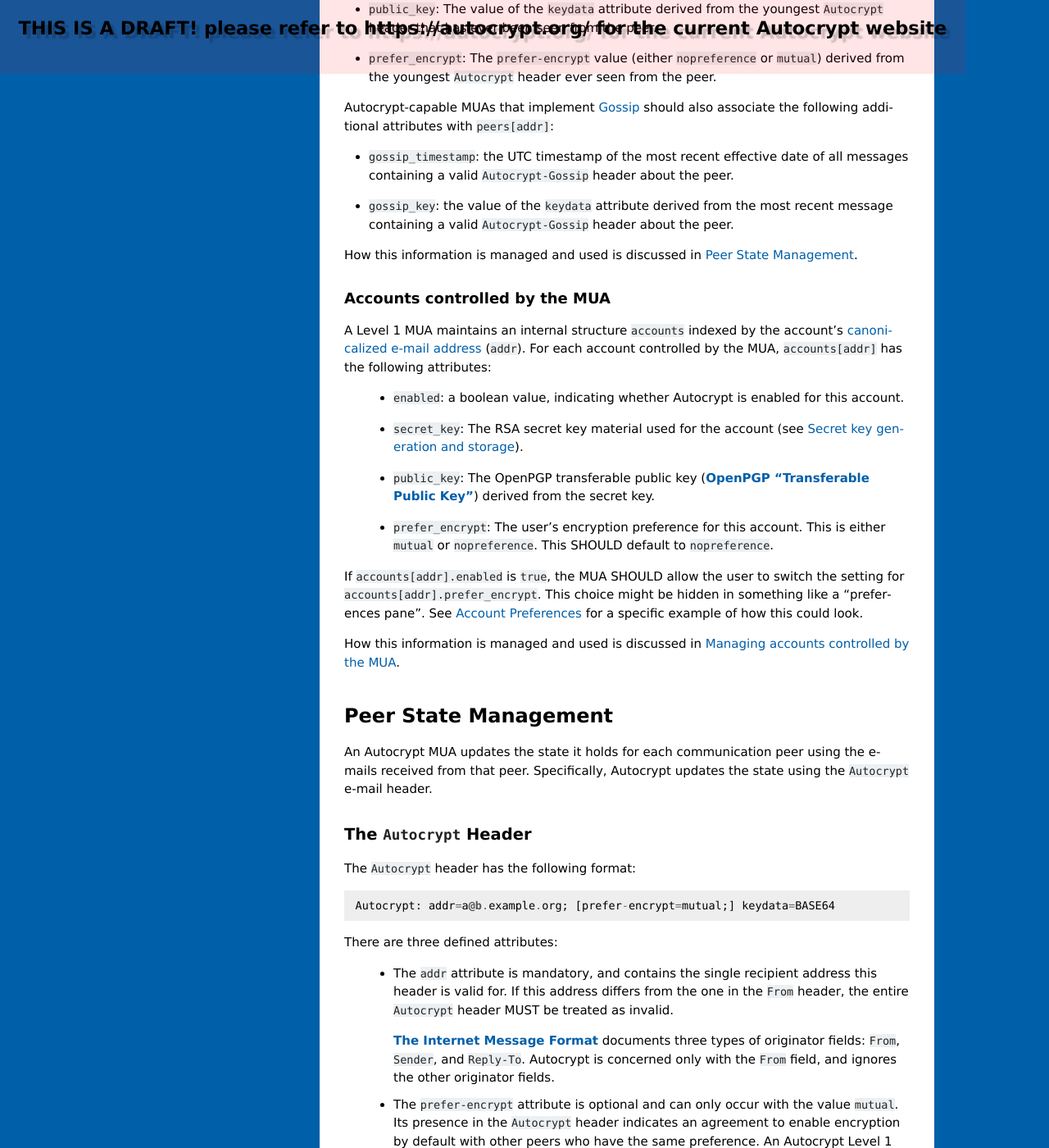
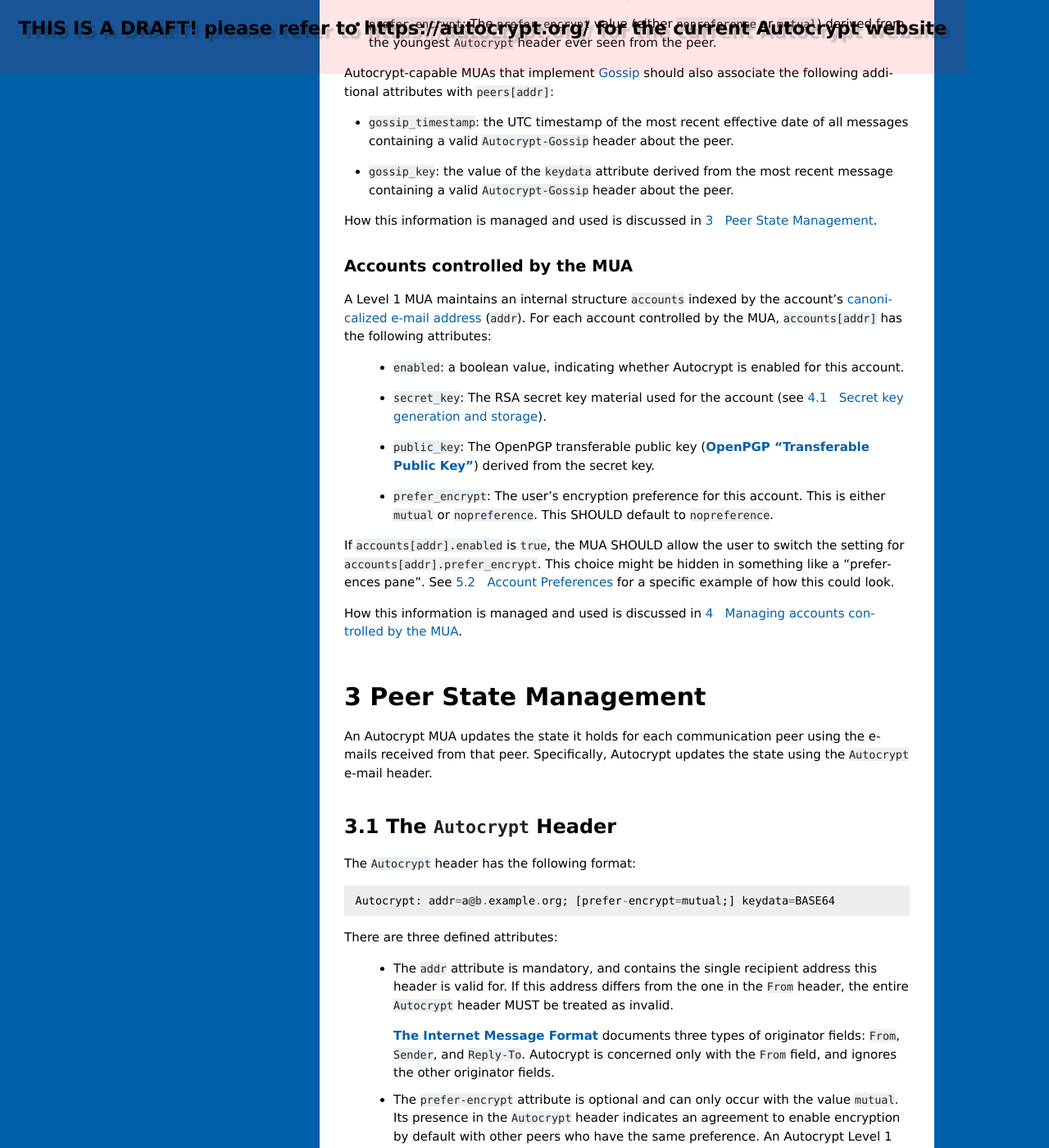
Before and after one commit to autocrypt/autocrypt, a Sphinx documentation site: the page built from doc/level1.rst, in a window 1280 px wide and 1400 px high, scrolled down 4574 px. Shown: the whole window at 82% size. Built offline with Sphinx 7.4.7, drawn with Linux system fonts in a browser that asks for light colours; some of the changed text lies outside the part shown.

Commit message:
WIP: add section numbering
Attempt to address #345

This doesn't work yet:

 * latex numbering is now duplicated (sections are double-numbered

 * latex section 1 isn't named (it skips straight to 1.1)

 * html title doesn't show up on the page.

i don't see how to do this safely/sanely yet, so i'm stashing it for
now.

```diff
--- a/doc/level1.rst
+++ b/doc/level1.rst
@@ -3,8 +3,7 @@
    \pagestyle{plain}
    \cfoot{Autocrypt Specification \autocryptrelease}
 
-Autocrypt Level 1: Enabling encryption, avoiding annoyances
-===========================================================
+.. title:: Autocrypt Level 1: Enabling encryption, avoiding annoyances
 
 Autocrypt aims to incrementally and carefully replace cleartext e-mail
 with end-to-end encrypted e-mail. This differs from the traditional approach
@@ -48,6 +47,8 @@ both bugfix and backward-compatible feature releases.
 .. only:: builder_html
 
    .. contents::
+   .. sectnum::
+      :depth: 2
 
 .. only:: builder_readthedocs
 
```
